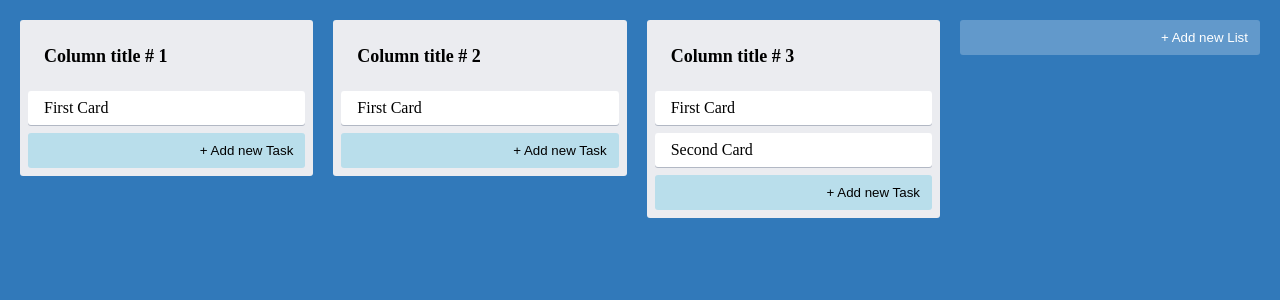
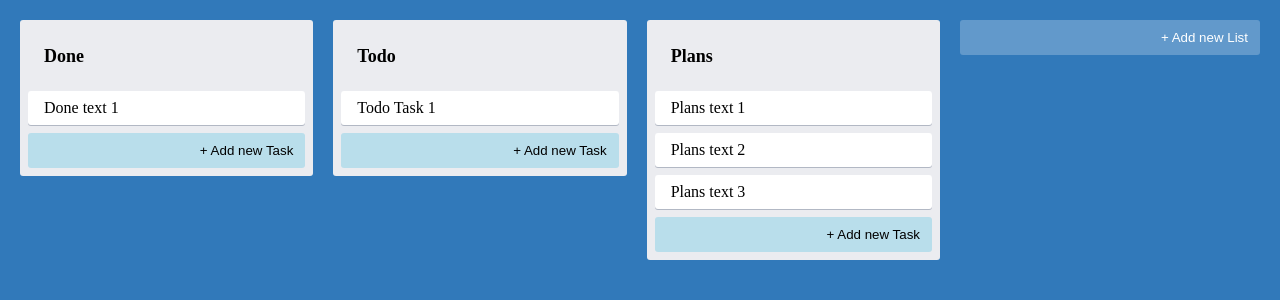
Before and after one commit to violetflash/trello-like, a React (Create React App) app: page / in a window 1280 px wide. Shown: the top 300 px of the page. Built offline with nearby package versions, Linux system fonts and the light colour scheme.

Commit message:
add context

```diff
--- a/src/components/App.tsx
+++ b/src/components/App.tsx
@@ -1,26 +1,21 @@
 import React from 'react';
 import { AppContainer } from '../layouts/styles';
 import { Column } from "./Column";
-import { Card } from "./Card";
+import { useAppState } from '../state/AppStateContext';
 import { AddNewItemButton } from "./AddNewItemButton";
 
 export const App = () => {
+    const { lists } = useAppState();
+
     const addColumnHandler = (text: string) => {
         console.log(text);
     };
 
+    const columns = lists.map(list => <Column key={list.id} title={list.title} id={list.id}/>)
+
     return (
         <AppContainer>
-            <Column title="Column title # 1">
-                <Card text="First Card"/>
-            </Column>
-            <Column title="Column title # 2">
-                <Card text="First Card"/>
-            </Column>
-            <Column title="Column title # 3">
-                <Card text="First Card"/>
-                <Card text="Second Card"/>
-            </Column>
+            {columns}
             <AddNewItemButton onAdd={addColumnHandler} toggleButtonText="+ Add new List"/>
         </AppContainer>
     );
--- a/src/components/Card.tsx
+++ b/src/components/Card.tsx
@@ -3,9 +3,11 @@ import { CardContainer } from '../layouts/styles';
 
 type CardPropsType = {
     text: string;
+    id: string;
 }
 
-export const Card = ({ text }: CardPropsType) => {
+export const Card = ({ id, text }: CardPropsType) => {
+
     return (
         <CardContainer>
             {text}
--- a/src/components/Column.tsx
+++ b/src/components/Column.tsx
@@ -1,19 +1,24 @@
 import React, { FC } from 'react';
 import { ColumnContainer, ColumnTitle } from '../layouts/styles';
 import { AddNewItemButton } from "./AddNewItemButton";
+import { useAppState } from "../state/AppStateContext";
+import {Card} from "./Card";
 
 type ColumnPropsType = {
     title: string;
-    // children: React.ReactNode;
+    id: string;
 }
 
-export const Column: FC<ColumnPropsType> = ( { title, children } ) => {
+export const Column: FC<ColumnPropsType> = ( { title, id } ) => {
+    const { getTasksByListId } = useAppState();
+    const cards = getTasksByListId(id).map((task) => <Card key={task.id} id={task.id} text={task.text}/>)
+
     const addCardHandler = () => {};
 
     return (
         <ColumnContainer>
             <ColumnTitle>{title}</ColumnTitle>
-            {children}
+            {cards}
             <AddNewItemButton onAdd={addCardHandler} toggleButtonText="+ Add new Task" dark/>
         </ColumnContainer>
     )
--- a/src/index.tsx
+++ b/src/index.tsx
@@ -1,11 +1,14 @@
 import React from 'react';
 import ReactDOM from 'react-dom';
 import './index.css';
-import { App } from './components/App';
+import {App} from './components/App';
+import {AppStateProvider} from './state/AppStateContext';
 
 ReactDOM.render(
-  <React.StrictMode>
-      <App />
-  </React.StrictMode>,
-  document.getElementById('root')
+    <React.StrictMode>
+        <AppStateProvider>
+            <App/>
+        </AppStateProvider>
+    </React.StrictMode>,
+    document.getElementById('root')
 );
--- a/src/state/AppStateContext.tsx
+++ b/src/state/AppStateContext.tsx
@@ -1,13 +1,11 @@
-import { createContext } from 'react';
+import { createContext, useContext, FC } from 'react';
 
 type AppStateContextType = {
   lists: ListType[];
-  getTasksById(id: number): TaskType[];
+  getTasksByListId(id: string): TaskType[];
 }
 
-const AppStateContext = createContext<AppStateContextType>({} as AppStateContextType);
-
-
+const AppStateContext = createContext<AppStateContextType>({} as AppStateContextType); //trick that makes typescript think that our empty object actually has this type
 
 export type TaskType = {
   id: string;
@@ -24,12 +22,12 @@ export type AppDataType = {
   lists: ListType[]
 }
 
-export const AppData: AppDataType = {
+export const appData: AppDataType = {
   lists: [
     {
       id: "0",
       title: "Done",
-      tasks: [{id: "t0", text: "Todo text 1"}]
+      tasks: [{id: "t0", text: "Done text 1"}]
     },
     {
       id: "1",
@@ -39,7 +37,25 @@ export const AppData: AppDataType = {
     {
       id: "2",
       title: "Plans",
-      tasks: [{id: "j0", text: "Plans text 1"}, {id: "j1", text: "Plans text 2"}]
+      tasks: [{id: "j0", text: "Plans text 1"}, {id: "j1", text: "Plans text 2"}, {id: "j2", text: "Plans text 3"}]
     }
   ]
 }
+
+export const AppStateProvider: FC = ({ children }) => {
+  const { lists } = appData;
+
+  const getTasksByListId = (id: string) => {
+    return lists.find(list => list.id === id)?.tasks || [];
+  };
+
+  const value = { lists, getTasksByListId };
+
+  return (
+      <AppStateContext.Provider value={value}>
+        {children}
+      </AppStateContext.Provider>
+  )
+}
+
+export const useAppState = () => useContext(AppStateContext);
--- /dev/null
+++ b/src/state/actions.ts
@@ -0,0 +1,3 @@
+export type Action =
+    { type: "ADD_LIST"; payload: string } |  //payload: list title
+    { type: "ADD_TASK"; payload: { text: string; listId: string } };
```
